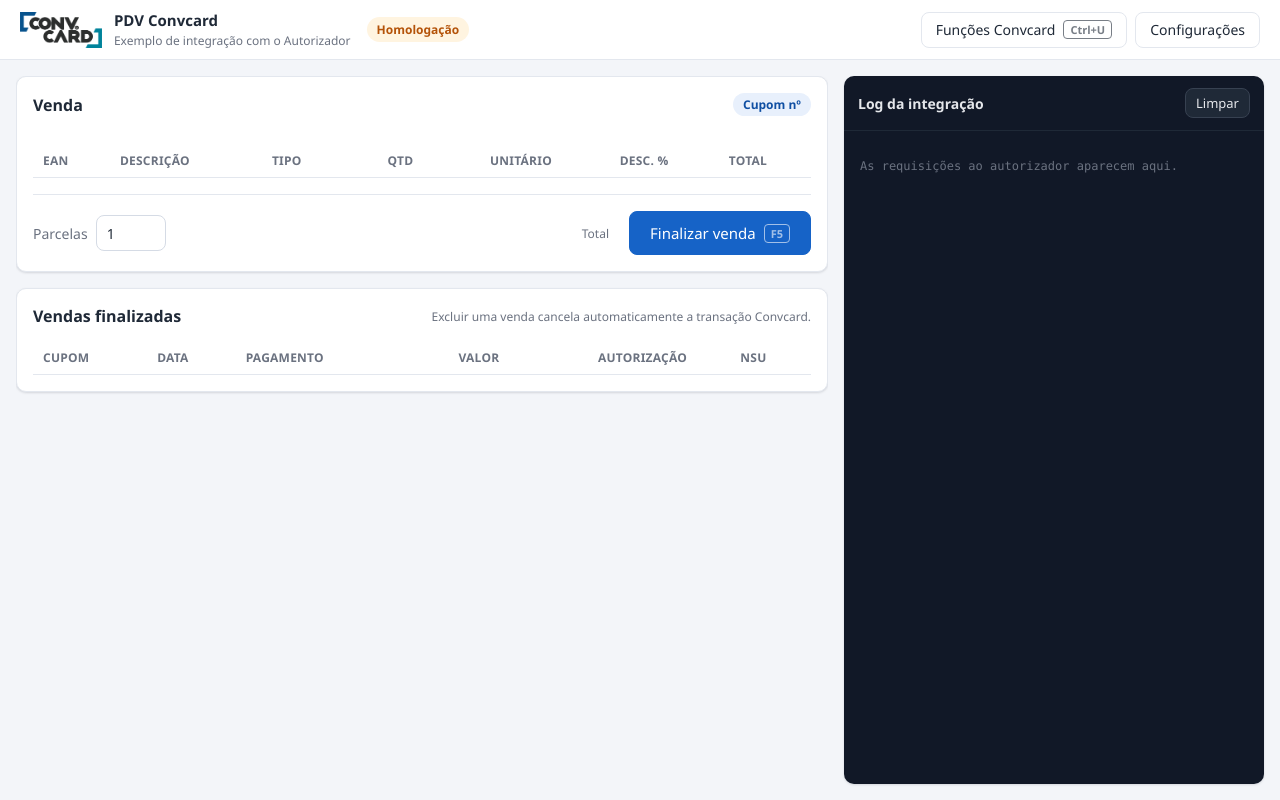
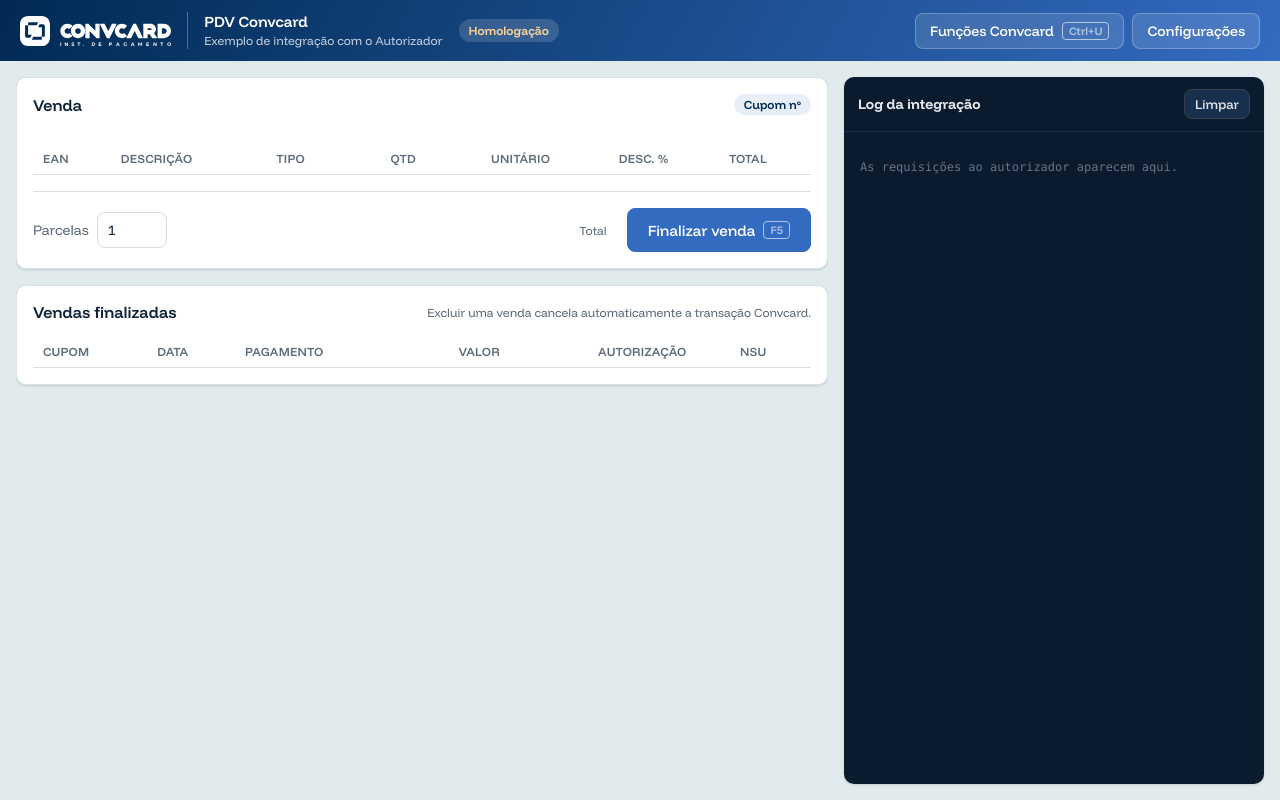
Before and after one commit to convcard/pdv-rest-exemplo, a website built with Vite: page index.html in a window 1280 px wide. Built offline with nearby package versions, Linux system fonts and the light colour scheme.

Commit message:
PDV Exemplo

```diff
--- a/index.html
+++ b/index.html
@@ -11,8 +11,8 @@
   <body>
     <header class="topo">
       <div class="marca">
-        <img src="imagens/convcard.png" alt="Convcard" />
-        <div>
+        <img src="imagens/convcard-logo-branco.svg" alt="Convcard" />
+        <div class="marca-texto">
           <strong>PDV Convcard</strong>
           <span>Exemplo de integração com o Autorizador</span>
         </div>
--- a/src/index.css
+++ b/src/index.css
@@ -1,15 +1,32 @@
 /* ============================================================================
- * Tema
+ * Tema (identidade visual Convcard)
+ *  - Azul-marinho  #002A53 (Pantone 2768 C)
+ *  - Azul          #336BC0 (Pantone 285 C)
+ *  - Gelo          #E1EBED (Pantone 649 C)
+ *  - Branco        #FFFFFF
+ *  - Degradê linear do azul-marinho para o azul
+ *  - Fonte: Funnel Display
  * ========================================================================== */
+@font-face {
+  font-family: 'Funnel Display';
+  src: url('/fontes/FunnelDisplay.ttf') format('truetype');
+  font-weight: 300 800;
+  font-display: swap;
+}
+
 :root {
-  --primaria: #1663c7;
-  --primaria-escura: #0f4fa3;
-  --primaria-suave: #e8f0fc;
-  --acento: #12808d;
-  --texto: #1f2937;
-  --texto-suave: #6b7280;
-  --borda: #e3e7ee;
-  --fundo: #f3f5f9;
+  --marinho: #002a53;
+  --azul: #336bc0;
+  --gelo: #e1ebed;
+  --degrade: linear-gradient(120deg, #002a53 0%, #336bc0 100%);
+  --primaria: var(--azul);
+  --primaria-escura: var(--marinho);
+  --primaria-suave: #e8eff9;
+  --acento: var(--azul);
+  --texto: #0f2238;
+  --texto-suave: #5d6b7a;
+  --borda: #d9e3e6;
+  --fundo: var(--gelo);
   --cartao: #ffffff;
   --sucesso: #15803d;
   --sucesso-suave: #e7f6ec;
@@ -20,7 +37,7 @@
   --raio: 10px;
   --sombra: 0 1px 2px rgb(16 24 40 / 6%), 0 1px 3px rgb(16 24 40 / 8%);
   --sombra-dialogo: 0 24px 48px rgb(16 24 40 / 22%);
-  font-family: 'Segoe UI Variable Text', 'Segoe UI', Inter, system-ui, sans-serif;
+  font-family: 'Funnel Display', 'Segoe UI', system-ui, sans-serif;
   font-size: 14px;
   color: var(--texto);
 }
@@ -195,29 +212,52 @@ input[type='radio'] {
   display: flex;
   align-items: center;
   gap: 16px;
-  padding: 10px 20px;
-  background: var(--cartao);
-  border-bottom: 1px solid var(--borda);
+  padding: 12px 20px;
+  background: var(--degrade);
+  color: #fff;
 }
 
 .marca {
   display: flex;
   align-items: center;
-  gap: 12px;
+  gap: 16px;
 }
 
 .marca img {
-  height: 36px;
+  height: 30px;
+}
+
+.marca-texto {
+  padding-left: 16px;
+  border-left: 1px solid rgb(255 255 255 / 30%);
 }
 
 .marca strong {
   display: block;
   font-size: 15px;
+  font-weight: 600;
 }
 
 .marca span {
-  color: var(--texto-suave);
+  color: rgb(255 255 255 / 75%);
   font-size: 12px;
+}
+
+/* Botões sobre o degradê do topo */
+.topo button {
+  background: rgb(255 255 255 / 12%);
+  border-color: rgb(255 255 255 / 25%);
+  color: #fff;
+}
+
+.topo button:hover:not(:disabled) {
+  background: rgb(255 255 255 / 22%);
+  border-color: rgb(255 255 255 / 40%);
+}
+
+.topo .selo-homologacao {
+  background: rgb(255 255 255 / 15%);
+  color: #ffd59a;
 }
 
 .selo-homologacao {
@@ -425,7 +465,7 @@ td.vazio {
   flex-direction: column;
   min-height: 0;
   border-radius: var(--raio);
-  background: #111827;
+  background: #0b1b2e;
   color: #e5e7eb;
   box-shadow: var(--sombra);
   overflow: hidden;
@@ -436,11 +476,11 @@ td.vazio {
   justify-content: space-between;
   align-items: center;
   padding: 12px 14px;
-  border-bottom: 1px solid #1f2937;
+  border-bottom: 1px solid #16304d;
 }
 
 .log-topo button {
-  background: #1f2937;
+  background: #16304d;
   border-color: #374151;
   color: #e5e7eb;
 }
@@ -463,7 +503,7 @@ td.vazio {
 }
 
 #log-itens details {
-  border-bottom: 1px solid #1f2937;
+  border-bottom: 1px solid #16304d;
 }
 
 #log-itens summary {
@@ -480,7 +520,7 @@ td.vazio {
 }
 
 #log-itens summary:hover {
-  background: #1a2332;
+  background: #12263f;
 }
 
 .metodo {
@@ -540,7 +580,7 @@ details.falha .status {
 #log-itens pre {
   margin: 0;
   padding: 10px 14px 14px;
-  background: #0b1220;
+  background: #071526;
   white-space: pre-wrap;
   word-break: break-all;
   color: #cbd5e1;
@@ -586,7 +626,11 @@ details.falha .status {
 }
 
 .tela-logo {
-  height: 30px;
+  height: 32px;
+}
+
+.tela-simbolo {
+  height: 28px;
 }
 
 .tela-titulos small {
@@ -775,8 +819,8 @@ label.checkbox {
 }
 
 .visor.qrcode {
-  background: #e6f4f5;
-  color: var(--acento);
+  background: var(--gelo);
+  color: var(--marinho);
 }
 
 .botoes {
--- a/src/telas/base.ts
+++ b/src/telas/base.ts
@@ -2,7 +2,7 @@
  * Base de todas as telas "TEF Convcard".
  *
  * Cada tela é um <dialog> modal criado ao abrir e removido ao fechar, com:
- *  - cabeçalho com logo Convcard (opcional) e título;
+ *  - cabeçalho com o logo Convcard (ou só o símbolo, nos diálogos genéricos) e título;
  *  - rodapé padrão: nome da loja e o selo "Homologação";
  *  - atalhos de teclado (F2, F3, Esc...).
  */
@@ -13,6 +13,7 @@ export interface OpcoesTela {
   titulo: string;
   /** Largura em px */
   largura: number;
+  /** true (padrão) = logo completo; false = só o símbolo da marca */
   logo?: boolean;
   /** Rodapé com loja e ambiente (padrão true; os diálogos genéricos não têm) */
   rodape?: boolean;
@@ -33,7 +34,11 @@ function cabecalhoHtml(opcoes: OpcoesTela): string {
     ? opcoes.titulo.split(' - ', 2)
     : ['', opcoes.titulo];
   return `<header class="tela-cabecalho">
-      ${opcoes.logo === false ? '' : '<img class="tela-logo" src="imagens/convcard.png" alt="Convcard" />'}
+      ${
+        opcoes.logo === false
+          ? '<img class="tela-simbolo" src="imagens/convcard-icone.svg" alt="Convcard" />'
+          : '<img class="tela-logo" src="imagens/convcard-logo.svg" alt="Convcard" />'
+      }
       <div class="tela-titulos">
         ${sobretitulo ? `<small>${escapar(sobretitulo)}</small>` : ''}
         <h2>${escapar(titulo)}</h2>
--- a/src/telas/dialogo-qrcode.ts
+++ b/src/telas/dialogo-qrcode.ts
@@ -30,7 +30,7 @@ function formatarCodigo(qrcode: string): string {
 
 export function abrirQrCode(dados: DadosCompra): Promise<CompraQrCodeAprovada> {
   const tela = new Tela(
-    { titulo: 'TEF Convcard - QRCode', largura: 460, logo: false },
+    { titulo: 'TEF Convcard - QRCode', largura: 460 },
     `<div data-id="visor" class="visor qrcode">Gerando QRCode...</div>
      <div class="qrcode-imagem"><div data-id="carregando" class="qrcode-carregando">${icone('qrcode')}</div><img data-id="imagem" alt="QR Code" hidden /></div>
      <div data-id="codigo" class="qrcode-codigo"></div>
--- a/src/telas/funcoes.ts
+++ b/src/telas/funcoes.ts
@@ -35,7 +35,7 @@ export function abrirFuncoesConvcard(): void {
   ];
 
   const tela = new Tela(
-    { titulo: 'TEF Convcard - Funções administrativas', largura: 400 },
+    { titulo: 'TEF Convcard - Funções administrativas', largura: 460 },
     `<div class="menu">
        ${opcoes.map((o) => `<button data-id="${o.id}">${rotulo(o.icone, o.rotulo, o.tecla)}</button>`).join('')}
        <button data-id="sair">${rotulo('sair', 'Sair', 'Esc')}</button>
--- a/src/telas/recebimento.ts
+++ b/src/telas/recebimento.ts
@@ -45,7 +45,7 @@ export interface DadosFatura {
 /** Resolve com true se algum recebimento foi concluído. */
 export function abrirRecebimento(dadosFatura?: DadosFatura): Promise<boolean> {
   const tela = new Tela(
-    { titulo: 'TEF Convcard - Recebimento', largura: 585, logo: false },
+    { titulo: 'TEF Convcard - Recebimento', largura: 585 },
     `<div class="cabecalho-recebimento">
        <div class="modos">
          <button data-id="modo-recebimento" tabindex="-1">${rotulo('recebimento', 'Recebimento', 'F3')}</button>
--- a/src/telas/saldo.ts
+++ b/src/telas/saldo.ts
@@ -20,7 +20,7 @@ export function abrirConsultaSaldo(): Promise<void> {
     `<label>${rotulo}</label><input data-id="${id}" class="${classe}" readonly tabindex="-1" />`;
 
   const tela = new Tela(
-    { titulo: 'TEF Convcard - Consulta', largura: 820, logo: false },
+    { titulo: 'TEF Convcard - Consulta', largura: 820 },
     `<div class="cabecalho-consulta">
        <div>
          <div class="linha"><label>Cartão:</label><input data-id="cartao" class="campo-grande" placeholder="Informe aqui o número do cartão" autocomplete="off" /></div>
```
Also changed, not shown: README.md, public/fontes/FunnelDisplay.ttf (added), public/imagens/convcard-icone.svg (added), public/imagens/convcard-logo-branco.svg (added), public/imagens/convcard-logo.svg (added), public/imagens/convcard.png (deleted).
